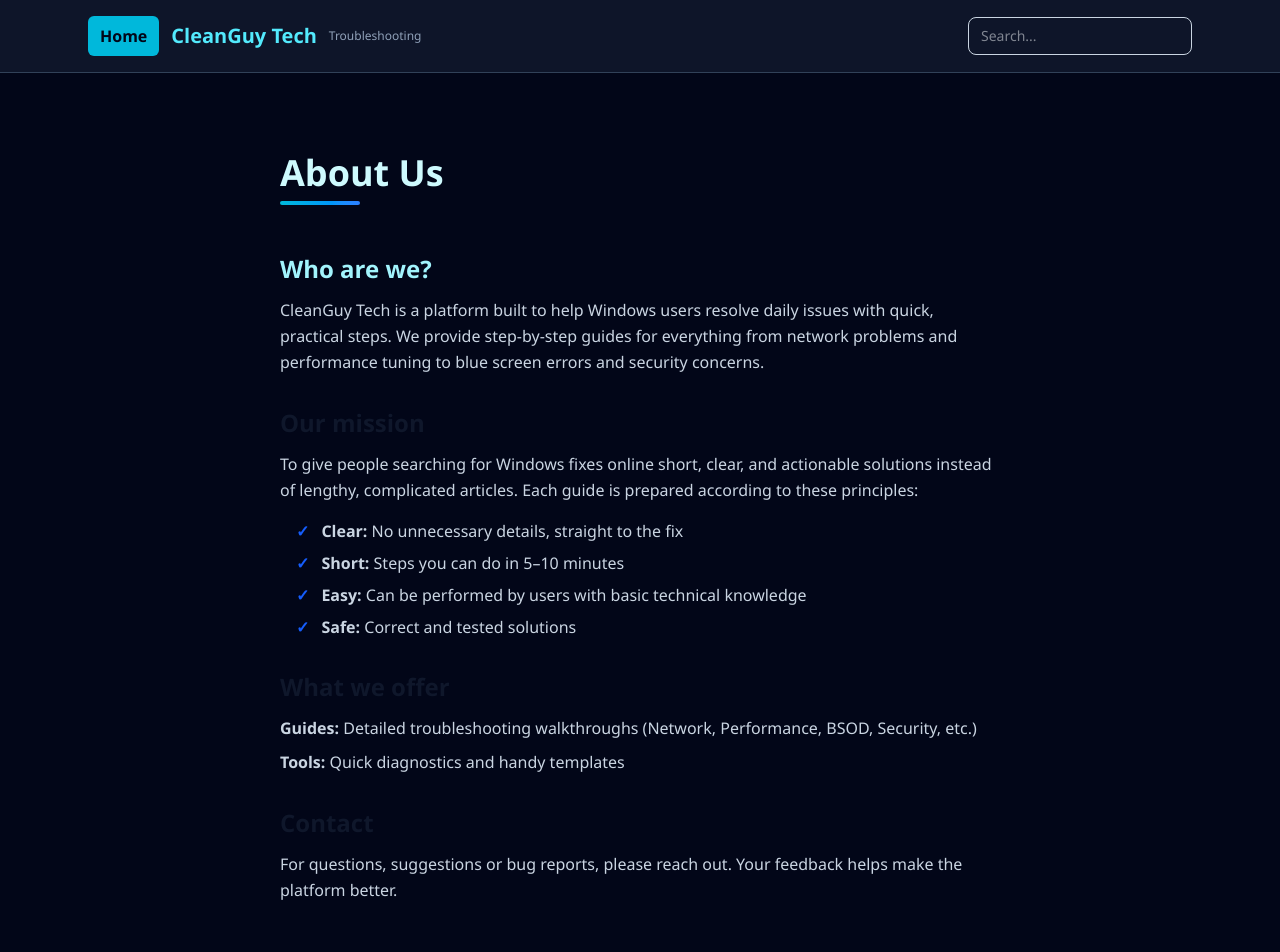
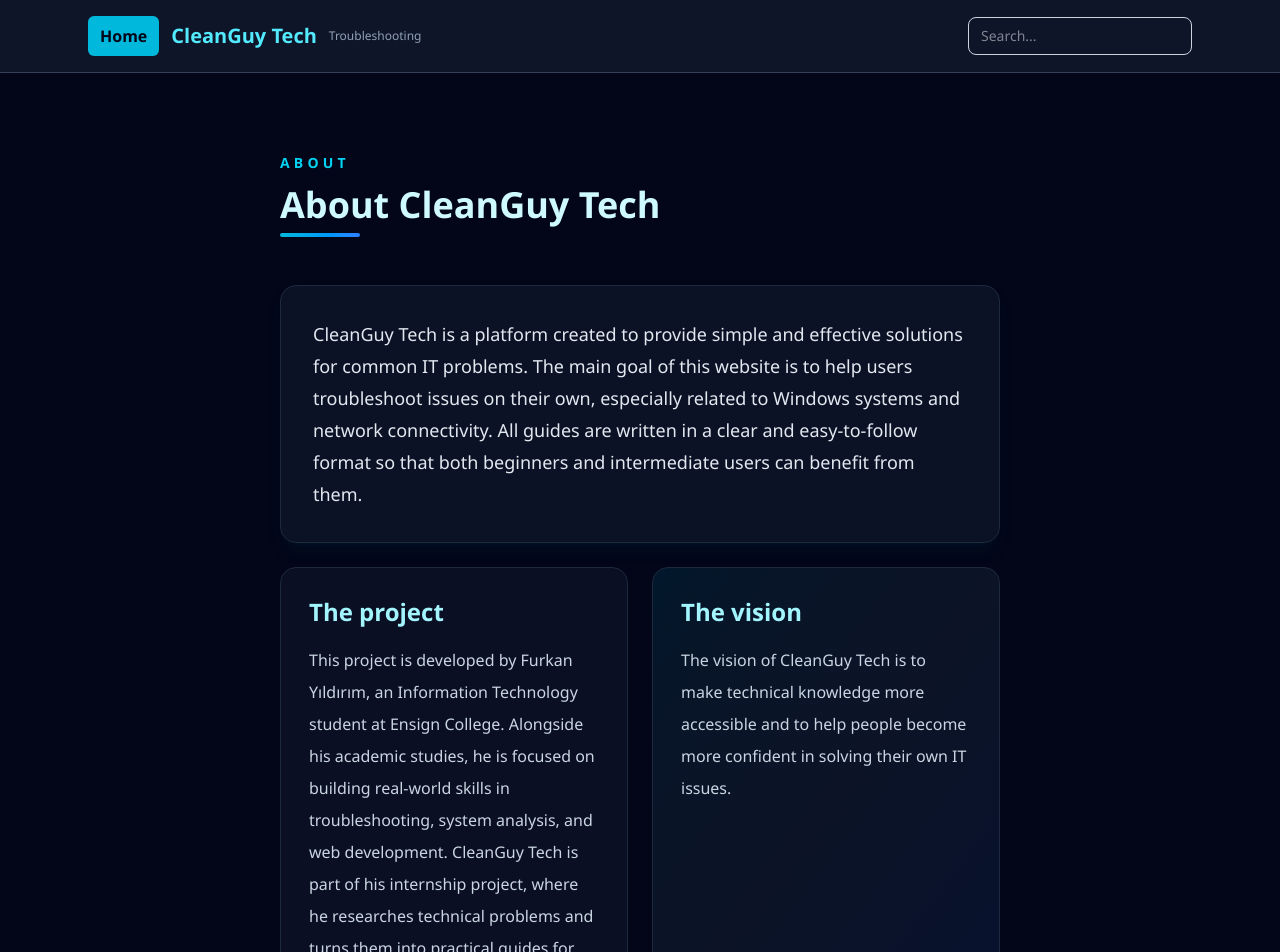
Before and after one commit to Rude34/cleanguy, a Next.js app: page /about in a window 1280 px wide. Shown: the top 952 px of the page. Built offline with nearby package versions, Linux system fonts and the light colour scheme.

Commit message:
I updated about page

```diff
--- a/app/about/page.tsx
+++ b/app/about/page.tsx
@@ -25,58 +25,50 @@ export default function AboutPage() {
 
       <section className="mx-auto max-w-3xl px-6 py-20">
         <div>
-          <h1 className="text-4xl font-bold text-cyan-100">About Us</h1>
+          <p className="text-sm font-semibold uppercase tracking-[0.3em] text-cyan-400">About</p>
+          <h1 className="mt-3 text-4xl font-bold text-cyan-100">About CleanGuy Tech</h1>
           <div className="mt-2 h-1 w-20 bg-linear-to-r from-cyan-500 to-blue-500 rounded-full"></div>
         </div>
 
-        <div className="mt-12 space-y-8 text-slate-300">
-          <div>
-            <h2 className="text-2xl font-semibold text-cyan-200 mb-3">Who are we?</h2>
-            <p className="leading-relaxed">
-              CleanGuy Tech is a platform built to help Windows users resolve daily issues with quick, practical steps. We provide step‑by‑step guides for everything from network problems and performance tuning to blue screen errors and security concerns.
+        <div className="mt-12 space-y-6 text-slate-300">
+          <div className="rounded-2xl border border-slate-800 bg-slate-900/70 p-8 shadow-lg shadow-cyan-950/20">
+            <p className="text-lg leading-8 text-slate-200">
+              CleanGuy Tech is a platform created to provide simple and effective solutions for common IT problems. The main goal of this website is to help users troubleshoot issues on their own, especially related to Windows systems and network connectivity. All guides are written in a clear and easy-to-follow format so that both beginners and intermediate users can benefit from them.
             </p>
           </div>
 
-          <div>
-            <h2 className="text-2xl font-semibold text-slate-900 mb-3">Our mission</h2>
-            <p className="leading-relaxed">
-              To give people searching for Windows fixes online short, clear, and actionable solutions instead of lengthy, complicated articles. Each guide is prepared according to these principles:
-            </p>
-            <ul className="mt-4 space-y-2 ml-4">
+          <div className="grid gap-6 md:grid-cols-2">
+            <div className="rounded-2xl border border-slate-800 bg-slate-900/60 p-7">
+              <h2 className="mb-4 text-2xl font-semibold text-cyan-200">The project</h2>
+              <p className="leading-8 text-slate-300">
+                This project is developed by Furkan Yıldırım, an Information Technology student at Ensign College. Alongside his academic studies, he is focused on building real-world skills in troubleshooting, system analysis, and web development. CleanGuy Tech is part of his internship project, where he researches technical problems and turns them into practical guides for everyday users.
+              </p>
+            </div>
+
+            <div className="rounded-2xl border border-slate-800 bg-linear-to-br from-cyan-500/10 via-slate-900/80 to-blue-500/10 p-7">
+              <h2 className="mb-4 text-2xl font-semibold text-cyan-200">The vision</h2>
+              <p className="leading-8 text-slate-300">
+                The vision of CleanGuy Tech is to make technical knowledge more accessible and to help people become more confident in solving their own IT issues.
+              </p>
+            </div>
+          </div>
+
+          <div className="rounded-2xl border border-cyan-500/20 bg-slate-900/50 p-7">
+            <h2 className="mb-4 text-2xl font-semibold text-cyan-100">What users can expect</h2>
+            <ul className="space-y-3 text-slate-300">
               <li className="flex items-start gap-3">
-                <span className="text-blue-600 font-bold">✓</span>
-                <span><strong>Clear:</strong> No unnecessary details, straight to the fix</span>
+                <span className="mt-1 text-cyan-400">•</span>
+                <span>Simple troubleshooting steps for Windows and connectivity issues</span>
               </li>
               <li className="flex items-start gap-3">
-                <span className="text-blue-600 font-bold">✓</span>
-                <span><strong>Short:</strong> Steps you can do in 5–10 minutes</span>
+                <span className="mt-1 text-cyan-400">•</span>
+                <span>Clear explanations that are easy for beginners to follow</span>
               </li>
               <li className="flex items-start gap-3">
-                <span className="text-blue-600 font-bold">✓</span>
-                <span><strong>Easy:</strong> Can be performed by users with basic technical knowledge</span>
-              </li>
-              <li className="flex items-start gap-3">
-                <span className="text-blue-600 font-bold">✓</span>
-                <span><strong>Safe:</strong> Correct and tested solutions</span>
+                <span className="mt-1 text-cyan-400">•</span>
+                <span>Practical guides based on real technical research and hands-on learning</span>
               </li>
             </ul>
-          </div>
-
-          <div>
-            <h2 className="text-2xl font-semibold text-slate-900 mb-3">What we offer</h2>
-            <p className="leading-relaxed">
-              <span className="font-semibold">Guides:</span> Detailed troubleshooting walkthroughs (Network, Performance, BSOD, Security, etc.)
-            </p>
-            <p className="leading-relaxed mt-2">
-              <span className="font-semibold">Tools:</span> Quick diagnostics and handy templates
-            </p>
-          </div>
-
-          <div>
-            <h2 className="text-2xl font-semibold text-slate-900 mb-3">Contact</h2>
-            <p className="leading-relaxed">
-              For questions, suggestions or bug reports, please reach out. Your feedback helps make the platform better.
-            </p>
           </div>
         </div>
 
```
